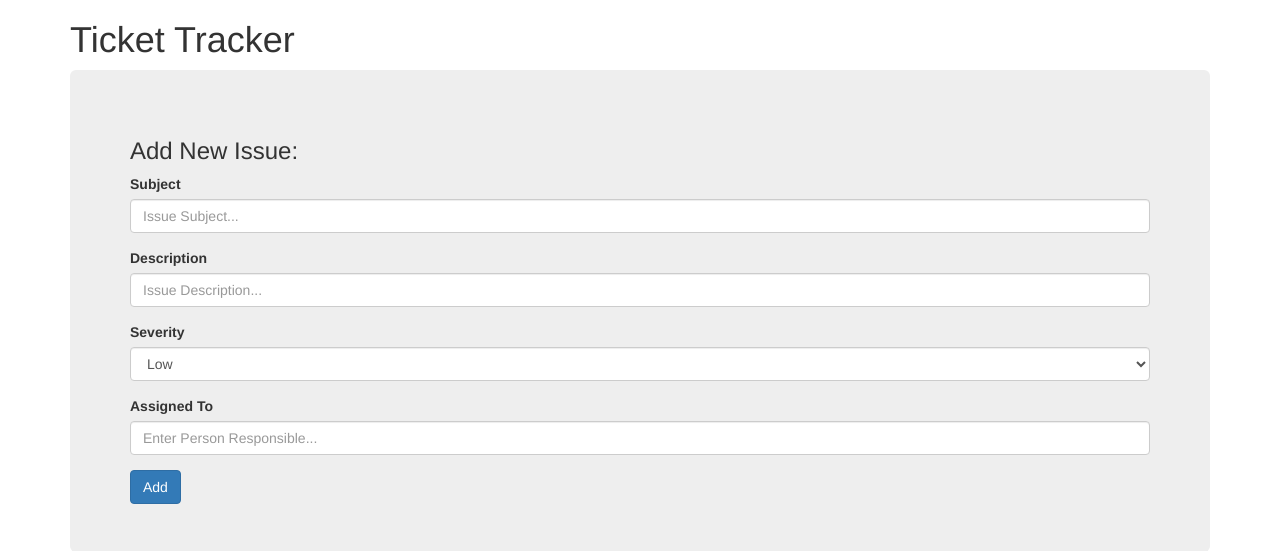
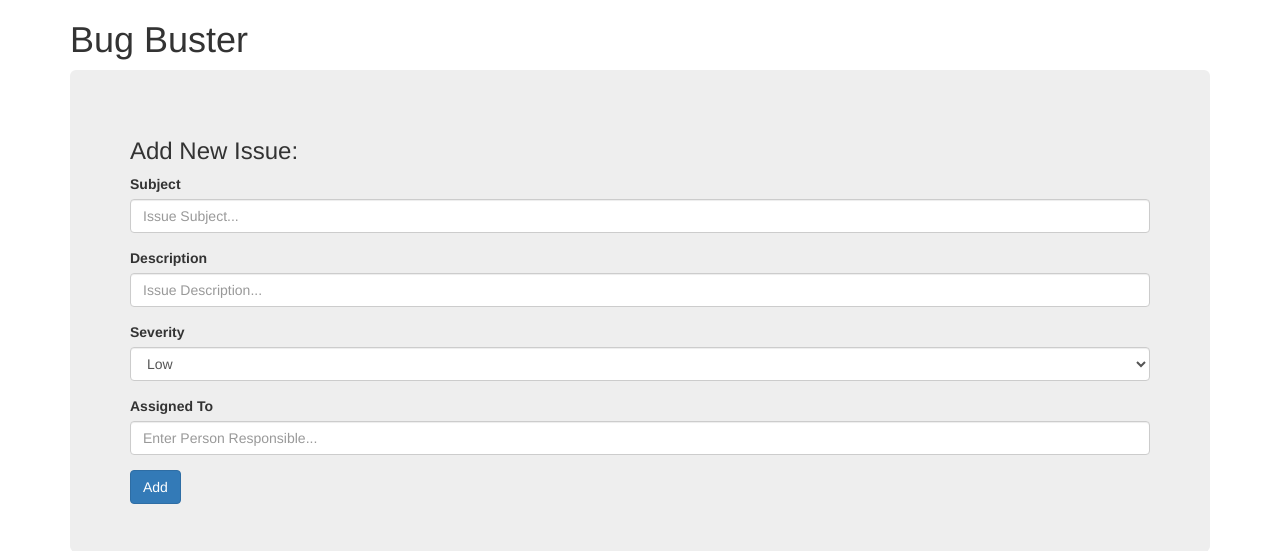
Before and after one commit to stefanintech/ticket-tracker, a Node server app: page / in a window 1280 px wide. Shown: the top 551 px of the page. Run offline with Node 20, Linux system fonts and the light colour scheme; data that the repository does not hold is empty; some libraries are stand-ins or nearby versions.

Commit message:
change web app name

```diff
--- a/views/index.ejs
+++ b/views/index.ejs
@@ -3,14 +3,14 @@
     <meta charset="UTF-8">
     <meta http-equiv="X-UA-Compatible" content="IE=edge">
     <meta name="viewport" content="width=device-width, initial-scale=1.0">
-    <title>Document</title>
+    <title>Bug Buster</title>
     <link rel="stylesheet" href="https://maxcdn.bootstrapcdn.com/bootstrap/3.3.7/css/bootstrap.min.css" integrity="sha384-BVYiiSIFeK1dGmJRAkycuHAHRg32OmUcww7on3RYdg4Va+PmSTsz/K68vbdEjh4u" crossorigin="anonymous">
 </head>
 </head>
 
 <body>
     <section class="container">
-        <h1>Ticket Tracker</h1>
+        <h1>Bug Buster</h1>
         <section class="jumbotron">
             <h3>Add New Issue:</h3>
             <form id="issueInputForm" method="POST" action="/new">
```
